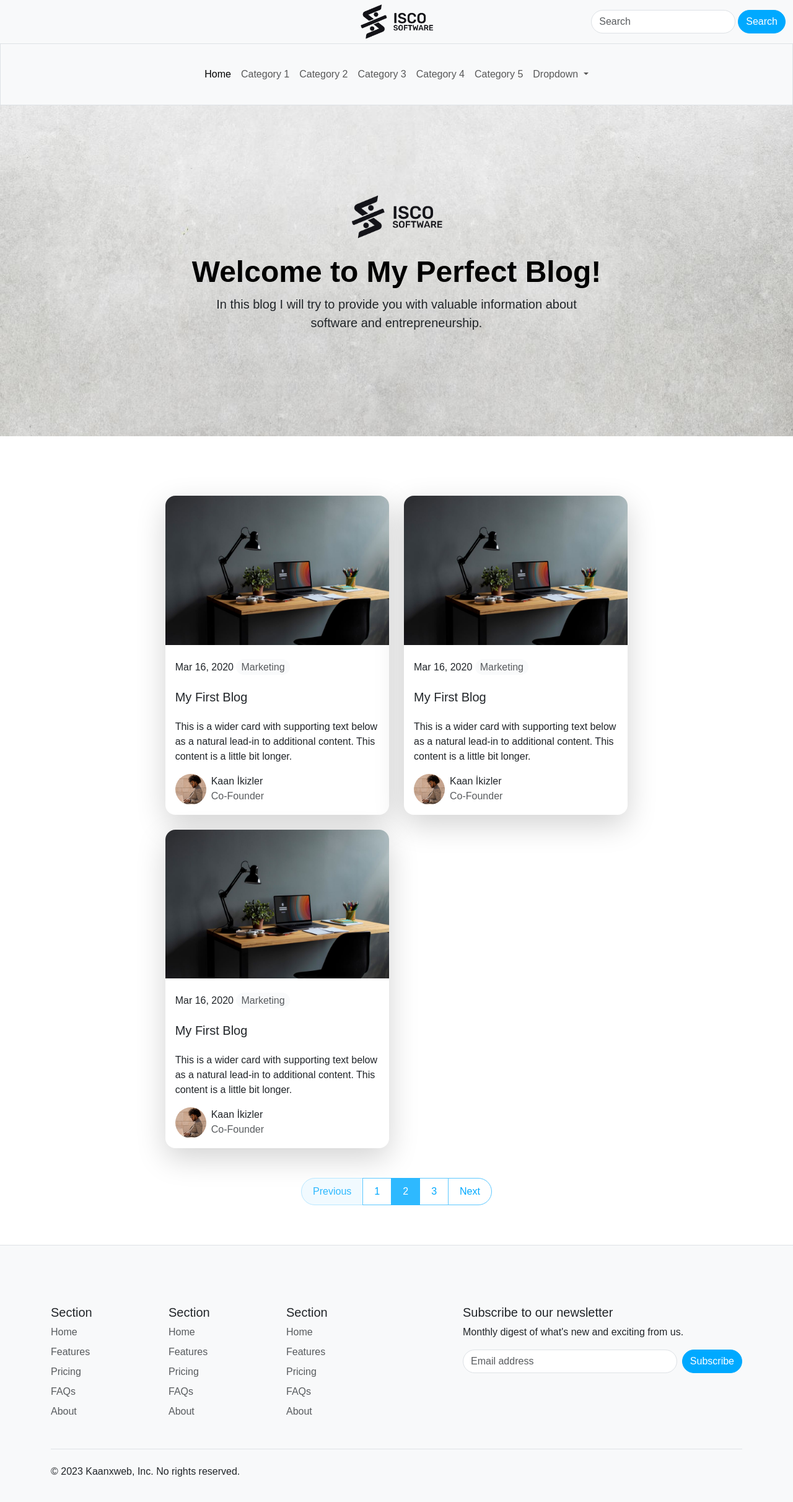
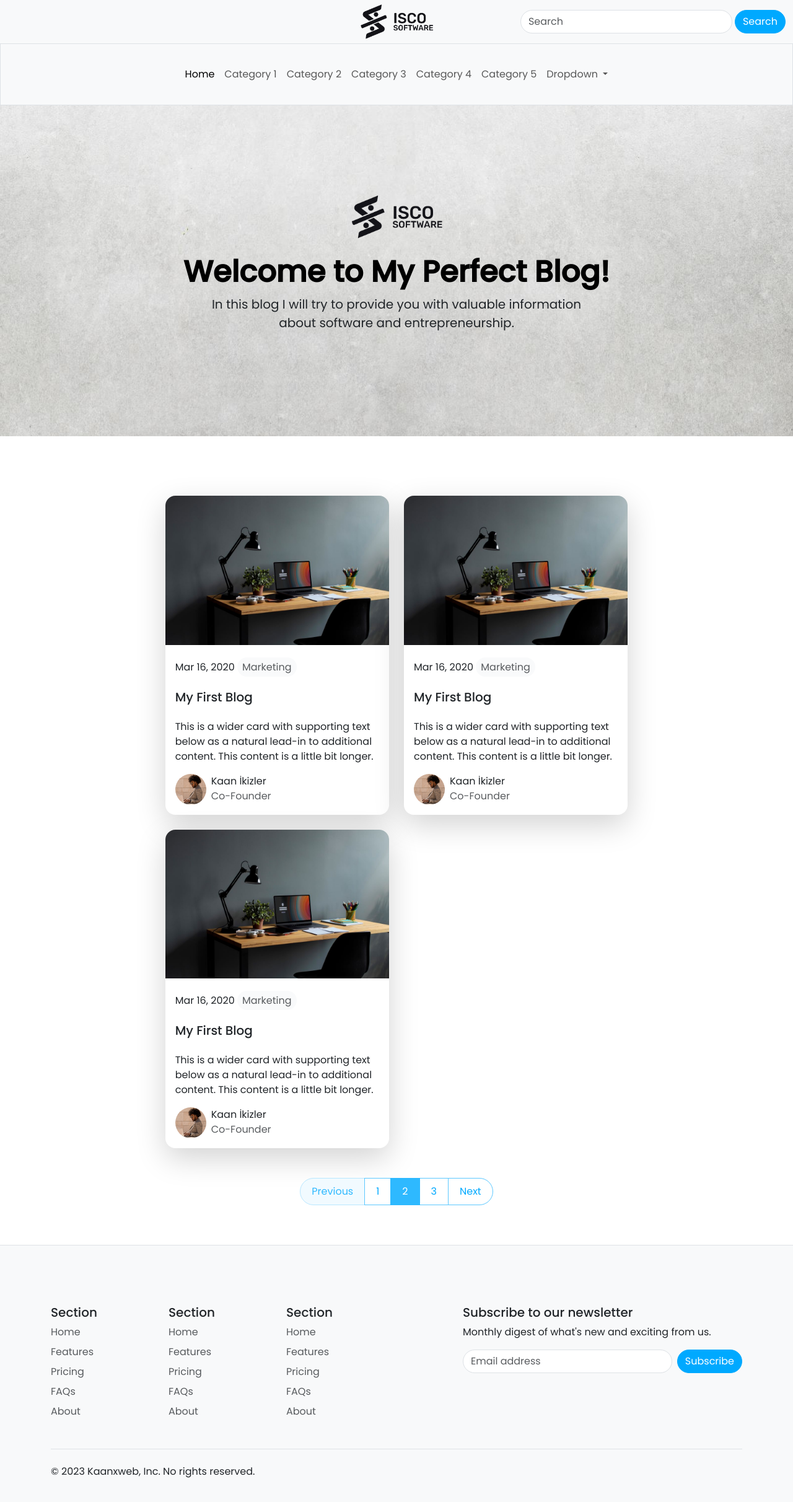
Before and after one commit to kaanxweb/simple-blog, a plain HTML site: page index.html in a window 1280 px wide. Shown: the whole page at 62% size. Drawn offline with nearby package versions, Linux system fonts and the light colour scheme.

Commit message:
Import Poppins, Change form-control class name to xweb__form-control

```diff
--- a/assets/css/custom.css
+++ b/assets/css/custom.css
@@ -25,10 +25,6 @@ body {
 
 .xweb__dropdown-menu {
       --bs-dropdown-link-active-bg: #2eb9ff;
-}
-
-.form-control {
-      border-radius: 9999px;
 }
 
 .xweb__btn {
@@ -84,6 +80,10 @@ input[type=number]:focus,
       box-shadow: inset 0 0 0 var(--primary-color);
 }
 
+.xweb__form-control {
+      border-radius: 9999px;
+}
+
 .navbar-brand {
       position: absolute;
       left: 50%;
--- a/index.html
+++ b/index.html
@@ -11,6 +11,11 @@
       <script src="https://cdn.jsdelivr.net/npm/bootstrap@5.3.2/dist/js/bootstrap.bundle.min.js"
             integrity="sha384-C6RzsynM9kWDrMNeT87bh95OGNyZPhcTNXj1NW7RuBCsyN/o0jlpcV8Qyq46cDfL"
             crossorigin="anonymous"></script>
+
+      <!--Import Poppins Font-->
+      <link rel="preconnect" href="https://fonts.googleapis.com">
+      <link rel="preconnect" href="https://fonts.gstatic.com" crossorigin>
+      <link href="https://fonts.googleapis.com/css2?family=Poppins:wght@400;500&display=swap" rel="stylesheet">
 </head>
 
 <body>
@@ -21,7 +26,7 @@
                         <img src="./assets/img/logo.png" class="img-fluid" width="120" alt="Company Logo" srcset="">
                   </a>
                   <form class="d-flex me-0" role="search">
-                        <input class="form-control me-1" type="search" placeholder="Search" aria-label="Search">
+                        <input class="form-control xweb__form-control me-1" type="search" placeholder="Search" aria-label="Search">
                         <button class="btn xweb__btn btn-primary xweb__btn-primary" type="submit">Search</button>
                   </form>
             </div>
@@ -254,16 +259,18 @@
                                           <p>Monthly digest of what's new and exciting from us.</p>
                                           <div class="d-flex flex-column flex-sm-row w-100 gap-2">
                                                 <label for="newsletter1" class="visually-hidden">Email address</label>
-                                                <input id="newsletter1" type="text" class="form-control"
+                                                <input id="newsletter1" type="text" class="form-control xweb__form-control"
                                                       placeholder="Email address">
-                                                <button class="btn xweb__btn btn-primary xweb__btn-primary" type="button">Subscribe</button>
+                                                <button class="btn xweb__btn btn-primary xweb__btn-primary"
+                                                      type="button">Subscribe</button>
                                           </div>
                                     </form>
                               </div>
                         </div>
 
                         <div class="d-flex flex-column flex-sm-row justify-content-between py-4 my-4 border-top">
-                              <p>© 2023 <a class="text-dark text-decoration-none" href="https://www.github.com/kaanxweb" target="_blank">Kaanxweb</a>, Inc. No rights reserved.</p>
+                              <p>© 2023 <a class="text-dark text-decoration-none" href="https://www.github.com/kaanxweb"
+                                          target="_blank">Kaanxweb</a>, Inc. No rights reserved.</p>
                               <ul class="list-unstyled d-flex">
                                     <li class="ms-3"><a class="link-body-emphasis" href="#"><svg class="bi" width="24"
                                                       height="24">
```
